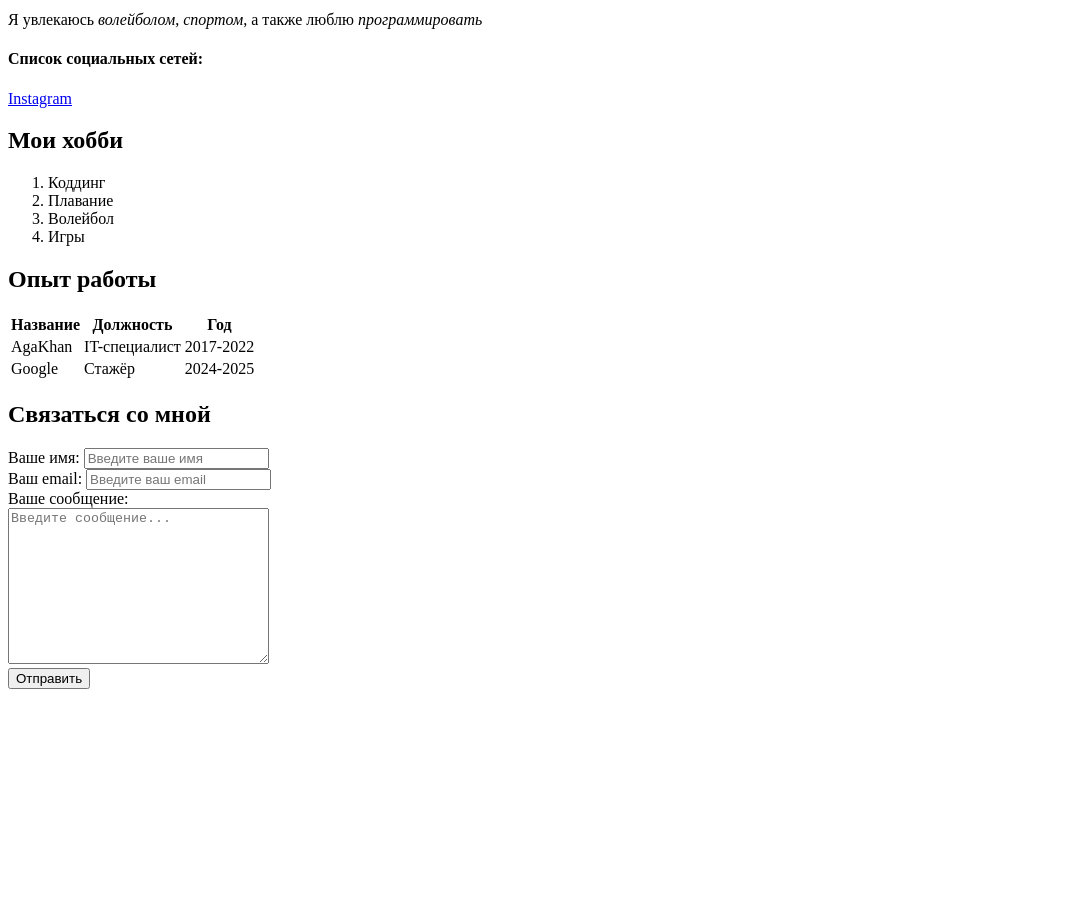
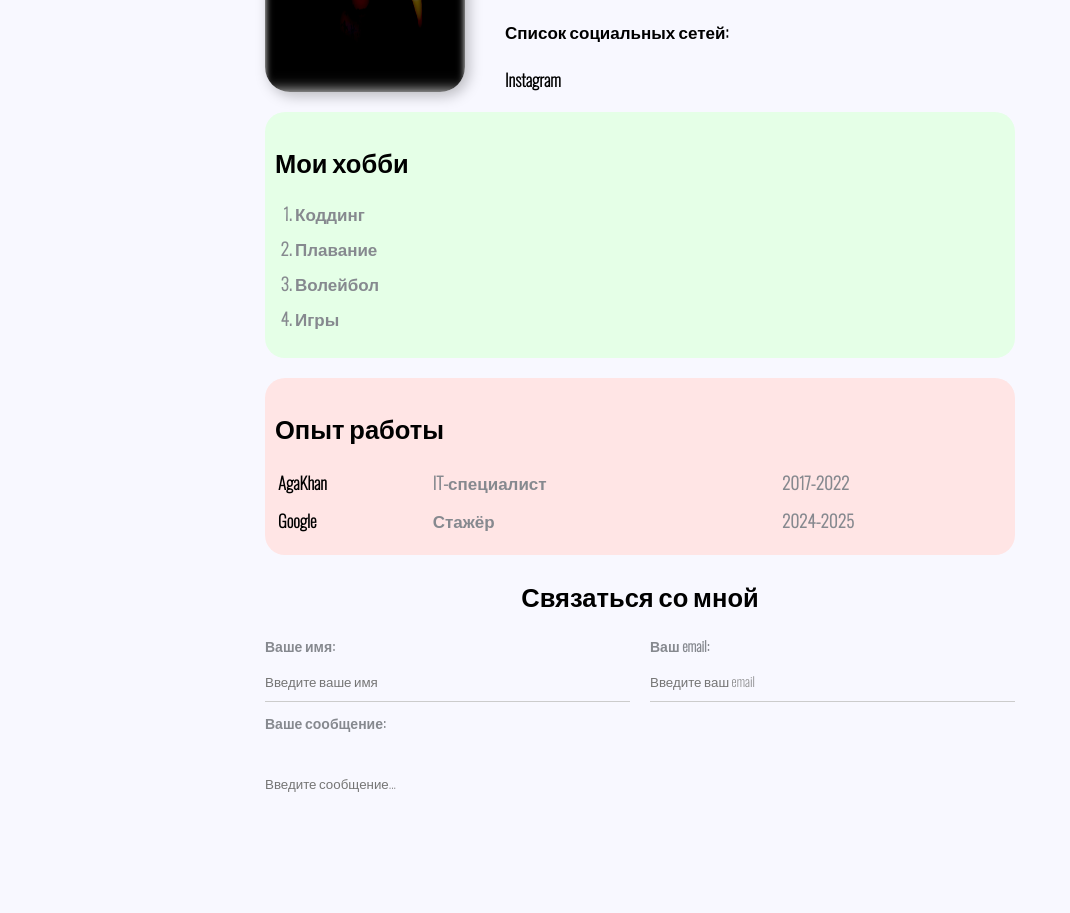
Before and after one commit to Hiko2806/resume, a plain HTML site: page index.html in a window 1280 px wide. Shown: the part 215-1128 px from the top of the page, without its empty margins (0-1070 px from the left). Before the commit the page ends 912 px from the top, so only its background shows below. Drawn offline with nearby package versions, Linux system fonts and the light colour scheme.

Commit message:
Add styles

```diff
--- a/index.html
+++ b/index.html
@@ -7,11 +7,14 @@
     <meta name="keywords" content="Hikmatullo, cv, resume">
     <meta name="description" content="Этот сайт - резюме Хабибуллаева Хикматулло">
     <title>Hikmatullo Resume</title>
+    <link rel="stylesheet" href="styles.css">
 </head>
 <body>
+    <div class="container">
+        <div class="info">
+            <img src="Фото 12.07.2022, 19.48.jpg" alt="Хабибуллаев Хикматулло" width="150" id="avatar">
 
-    <img src="Фото 12.07.2022, 19.48.jpg" alt="Хабибуллаев Хикматулло" width="150">
-
+            <div class="info-text">
                 <h1>Хабибуллаев Хикматулло</h1>
 
                 <p>Я <strong>программист</strong>, который занимается <strong>frontend</strong> разработкой.</p>
@@ -21,27 +24,33 @@
                 <h4><strong>Список социальных сетей:</strong></h4>
 
                 <a href="https://www.instagram.com/hikoooooooooooo/" target="_blank">Instagram</a>
+            </div>
 
+        </div>
+
+        <div class="card bg-green hobby">
             <h2>Мои хобби</h2>
 
-    <ol>
+            <ol class="list">
                 <li>Коддинг</li>
                 <li>Плавание</li>
                 <li>Волейбол</li>
                 <li>Игры</li>
             </ol>
 
+        </div>
+
+        <div class="card bg-red exp">
         <h2>Опыт работы</h2>
-
-    <table>
-        <thead>
+            <table class="table">
+                <!-- <thead>
                     <tr>
                         <th>Название</th>
                         <th>Должность</th>
                         <th>Год</th>
                     </tr>
 
-        </thead>
+                </thead> -->
 
                 <tbody>
                     <tr>
@@ -57,20 +66,27 @@
                 </tbody>
             </table>
 
+        </div>
+
+        <div>
+            <form action="/" class="form">
                 <h2>Связаться со мной</h2>
 
-    <form>
-        <div>
+                <div class="form-row">
+
+                    <div class="form-group">
                         <label for="name">Ваше имя:</label>
                         <input type="text" id="name" placeholder="Введите ваше имя">
                     </div>
 
-        <div>
+                    <div class="form-group">
                         <label for="email">Ваш email:</label>
                         <input type="email" id="email" placeholder="Введите ваш email">
                     </div>
 
-        <div>
+                </div>
+
+                <div class="form-group">
                     <label for="message">Ваше сообщение:</label>
 
                     <br>
@@ -80,8 +96,10 @@
 
                 <!-- <button type="submit">Отправить</button> -->
 
-        <input type="submit" value="Отправить">
+                <input type="submit" value="Отправить" class="btn">
 
             </form>
+        </div>
+    </div>
 </body>
 </html>
--- /dev/null
+++ b/styles.css
@@ -0,0 +1,181 @@
+@import url('https://fonts.googleapis.com/css2?family=Oswald:wght@200&display=swap');
+
+body {
+    font-size: 17px;
+    font-family: 'Oswald', sans-serif ;
+    font-weight: bold;
+    background: ghostwhite;
+    color: #000;
+}
+
+a {
+    color: #000;
+    text-decoration: none;
+}
+
+a:hover {
+    text-decoration: underline;
+    cursor: pointer;
+}
+
+a:active {
+    color: blue;
+}
+
+a:visited {
+    color: green;
+}
+
+.info-text p {
+    font-style: italic;
+    color: #86898f;
+    padding: 0;
+    margin: 2px;
+}
+
+.card {
+    border-radius: 20px;
+    margin-bottom: 20px;
+}
+
+.bg-yellow {
+    background: #fff9dc;
+}
+
+.bg-red {
+    background: #ffe5e5;
+}
+
+.bg-green {
+    background: #e5ffe7;
+}
+
+.hobby {
+    padding: 10px;
+}
+
+.exp {
+    padding: 10px;
+}
+
+.container {
+    max-width: 750px;
+    margin: auto;
+    padding-top: 30px;
+}
+
+#avatar {
+    box-shadow: 4px 4px 14px rgba(0, 0, 0, 0.25);
+    border-radius: 25px;
+    width: 200px;
+}
+
+.btn {
+    background: #111;
+    padding: 8px 20px;
+    color: #fff;
+    border: none;
+    font-family: inherit;
+    cursor: pointer;
+}
+
+.btn:hover {
+    background: orange;
+    color: white;
+    border: none;
+}
+
+.list {
+    padding: 0 20px;
+}
+
+.list li {
+    color: #86898f;
+    margin-bottom: 10px;
+}
+
+.table {
+    width: 100%;
+}
+
+.table td {
+    padding-bottom: 10px;
+}
+
+.table td:nth-child(2), .table td:nth-child(3) {
+    color: #86898f;
+}
+
+.info-text {
+    margin-left: 40px;
+}
+
+.form h2 {
+    text-align: center;
+}
+
+.form-row {
+    margin-bottom: 10px;
+    display: flex;
+}
+
+.form-row .form-group {
+    margin-right: 20px;
+    width: 50%;
+    /* width: calc(50% - 20px); */
+    /* display: inline-block; */
+}
+
+.form-row .form-group:last-child {
+    margin-right: 0;
+}
+
+@media (max-width: 650px) {
+    .form-row {
+        display: block;
+    }
+
+    .form-row .form-group {
+        width: 100%;
+        margin-right: 0;
+        margin-bottom: 10px;
+    }
+}
+
+.form-group label {
+    display: block;
+    font-size: 14px;
+    color: #86898f;
+}
+
+.form-group input, .form-group textarea {
+    width: 100%;
+    box-sizing: border-box;
+    border: none;
+    background: transparent;
+    border-bottom: 1px solid #ccc;
+    color: #000;
+    padding: 15px 0 10px;
+    outline: none;
+    font-family: inherit;
+}
+
+.info {
+    margin-bottom: 20px;
+    display: flex;
+}
+
+@media (max-width: 650px) {
+    .info {
+        display: block;
+        margin-left: 0;
+        text-align: center;
+    }
+
+    #avatar {
+        height: 250px;
+        margin-left: 40px;
+    }
+
+
+}
```
Lines whose indentation alone changed are shown as unchanged.
